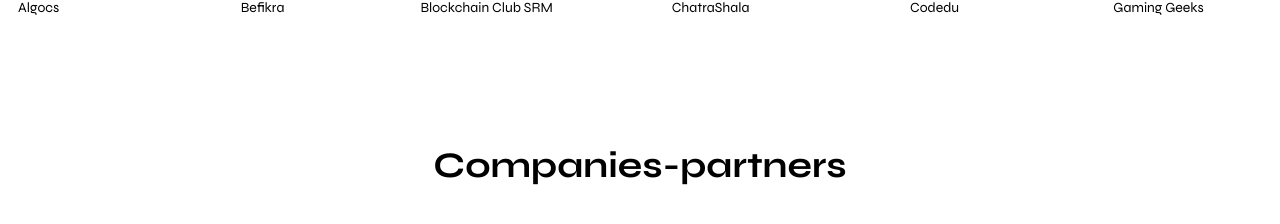
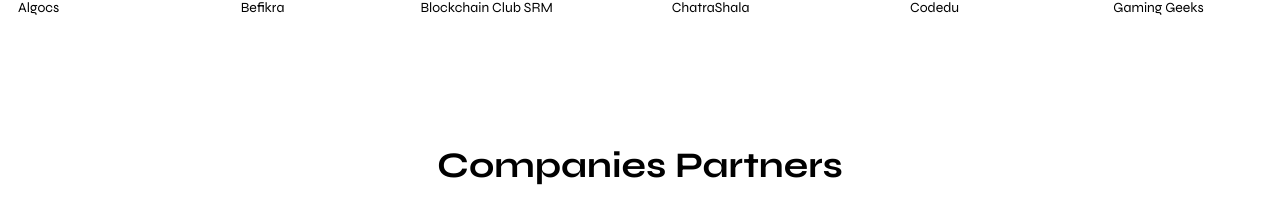
Before and after one commit to SujalNimbalkar/atlstart, a React (Create React App) app: page /our-services in a window 1280 px wide. Shown: the part 3173-3397 px from the top of the page. Built offline with nearby package versions, Linux system fonts and the light colour scheme; grey boxes are pictures that could not be loaded.

Commit message:
Updated code

```diff
--- a/src/components/CompaniesPartners.js
+++ b/src/components/CompaniesPartners.js
@@ -98,7 +98,7 @@
   return (
     <section className="bg-white py-16 font-syne overflow-x-hidden">
       <div className="max-w-7xl mx-auto px-6 lg:px-8 text-center">
-        <h2 className="text-4xl font-bold mb-8">Companies-partners</h2>
+        <h2 className="text-4xl font-bold mb-8">Companies Partners</h2>
         <div className="container mx-auto ">
           <MarqueeItem images={upperMarquee} from={0} to={"-100%"} />
         </div>
--- a/src/components/Footer.js
+++ b/src/components/Footer.js
@@ -161,12 +161,16 @@
                 <a
                   href="https://www.instagram.com/altstart.ai"
                   className="text-xl"
+                  target="_blank"
+                  rel="noopener noreferrer"
                 >
                   <InstagramIcon />
                 </a>
                 <a
                   href="https://www.linkedin.com/company/altstart/"
                   className="text-xl"
+                  target="_blank"
+                  rel="noopener noreferrer"
                 >
                   <LinkedinIcon />
                 </a>
--- a/src/components/Testimonials.js
+++ b/src/components/Testimonials.js
@@ -122,7 +122,7 @@
       "AltStart has been project managing the build of our AI based product - VIKRAM and we are absolutely delighted by their commitment for the product. Right from hiring the best talent to planning the schedules and taking constant updates from the developers as well as providing their unique perspectives - their approach has been systematic and result oriented.",
     name: "@ Girish Na",
     position: "Arthlex Research",
-    image: "https://imgur.com/oHXxXRI",
+    image: profileImage,
   },
 ];
 
```
